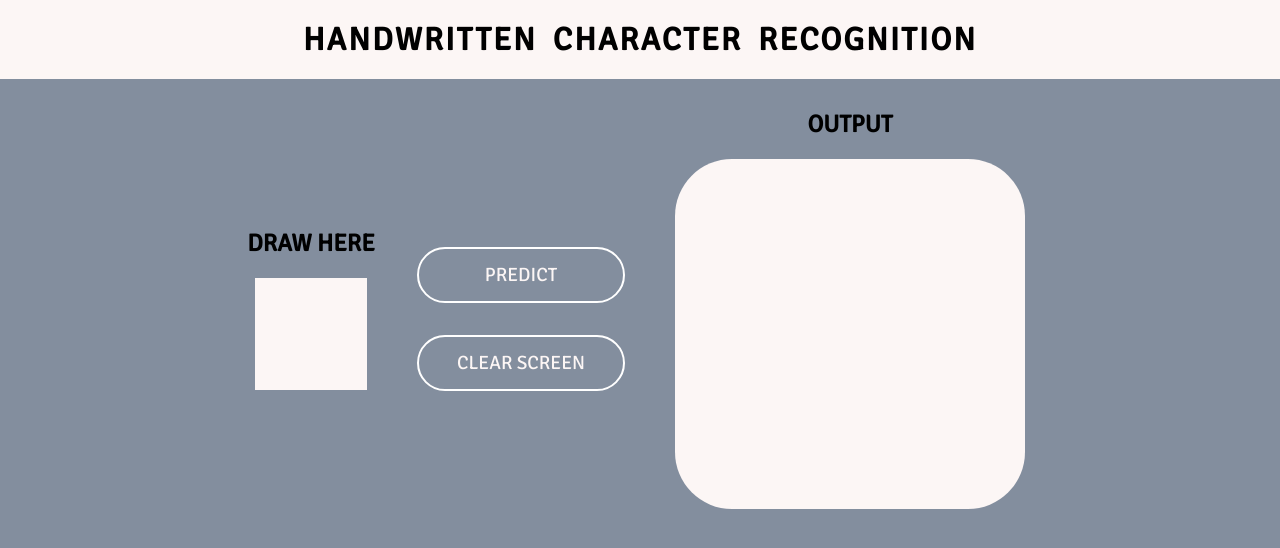
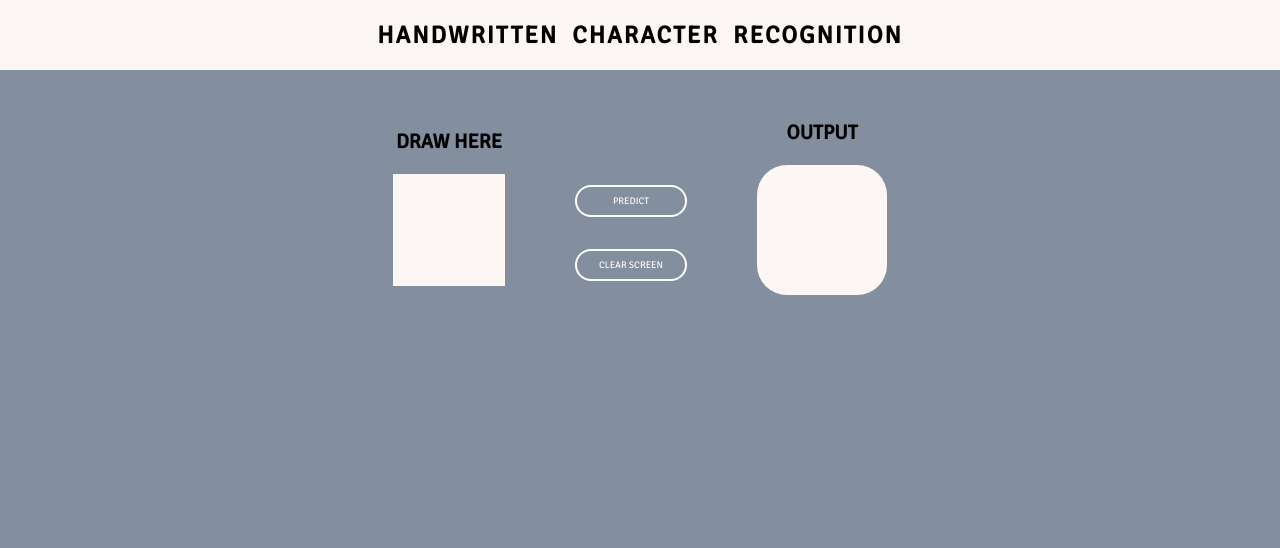
Before and after one commit to parthdasawant/HCR, a Flask app: page / in a window 1280 px wide. Shown: the top 548 px of the page. Run offline with Flask 2, Linux system fonts and the light colour scheme.

Commit message:
2x @utkarsh alignments

```diff
--- a/static/index.css
+++ b/static/index.css
@@ -1,4 +1,4 @@
-@import url('https://fonts.googleapis.com/css2?family=Montserrat:wght@100&family=Signika:wght@400&display=swap');
+@import url("https://fonts.googleapis.com/css2?family=Montserrat:wght@100&family=Signika:wght@400&display=swap");
 
 *,
 *::before,
@@ -6,17 +6,17 @@
   margin: 0;
   padding: 0;
   box-sizing: border-box;
-  font-family: 'Signika', sans-serif;
+  font-family: "Signika", sans-serif;
 }
 
 :root {
-  --output-width: 350px;
-  --output-height: 350px;
+  --output-width: 130px;
+  --output-height: 130px;
   --canvas-width: 112px;
   --canvas-height: 112px;
   --container-width: 100%;
   --container-height: 100%;
-  --heading-font-size: max(2em, calc(.03 * var(--container-width)));
+  --heading-font-size: max(2em, calc(0.03 * var(--container-width)));
 }
 
 body {
@@ -27,14 +27,16 @@ body {
 
 .heading {
   text-align: center;
-  background: #FCF6F5FF;
+  background: #fcf6f5ff;
   padding: 20px;
-  font-size: var(--heading-font-size);
+  /* font-size: var(--heading-font-size); */
+  font-size: 1.5rem;
   width: 100vw;
   text-transform: uppercase;
   letter-spacing: 2px;
   word-spacing: 7px;
   color: black;
+  font-weight:bold;
 }
 
 .container {
@@ -43,7 +45,7 @@ body {
   display: flex;
   justify-content: center;
   align-items: center;
-  margin-top: 30px;
+  margin-top: 50px;
 }
 
 .input {
@@ -56,16 +58,17 @@ body {
 
 .input-title {
   text-transform: uppercase;
-  font-size: max(1.5em, calc(.02 * var(--container-width)));
+  /* font-size: max(1.5em, calc(0.02 * var(--container-width))); */
+  font-size: 20px;
   color: black;
-  z-index: 1
+  z-index: 1;
 }
 
 .canvas {
   width: var(--canvas-width);
   height: var(--canvas-height);
   border-radius: 0px;
-  background: #FCF6F5FF;
+  background: #fcf6f5ff;
   margin: 20px;
   /* min-width: 350px;
   min-height: 350px;
@@ -83,7 +86,7 @@ body {
 .colorPicker {
   width: 150px;
   height: 30px;
-  border: 2px solid #FCF6F5FF;
+  border: 2px solid #fcf6f5ff;
   border-radius: 25px;
   padding: 7px;
   outline: none;
@@ -96,29 +99,29 @@ body {
   display: flex;
   flex-direction: column;
   gap: 2rem;
-  margin: 20px 0;
+  /* margin: 20px 0; */
+  margin: 30px 30px 0 30px;
   justify-content: center;
   align-items: center;
 }
 
-.buttons>* {
-  width: 13rem;
-  height: 3.5rem;
+.buttons > * {
+  width: 7rem;
+  height: 2rem;
   border-radius: 50px;
   border: 2px solid white;
-  color: #FCF6F5FF;
+  color: #fcf6f5ff;
   outline: none;
   background: transparent;
-  font-size: 1.2rem;
+  font-size: 0.6rem;
   text-transform: uppercase;
   cursor: pointer;
-  transition: .2s ease;
-  margin: 0 10px;
+  transition: 0.2s ease;
   z-index: 1;
 }
 
-.buttons>*:hover {
-  background: #FCF6F5FF;
+.buttons > *:hover {
+  background: #fcf6f5ff;
   color: black;
   transform: scale(1.1);
 }
@@ -134,36 +137,36 @@ body {
 .output-box {
   width: var(--output-width);
   height: var(--output-height);
-  border-radius: 57px;
-  background: #FCF6F5FF;
+  border-radius: 30px;
+  background: #fcf6f5ff;
   display: grid;
   place-items: center;
   margin: 20px;
-  font-size: 18em;
+  font-size: 100px;
   user-select: none;
   overflow: hidden;
 }
 
 .output-title {
   text-transform: uppercase;
-  font-size: max(1.5em, calc(.02 * var(--container-width)));
+  /* font-size: max(1.5em, calc(0.02 * var(--container-width))); */
+  font-size: 20px;
   text-align: center;
   color: black;
 }
 
 @media screen and (max-width: 1000px) {
-  .container {
+  /* .container {
     flex-direction: column;
-  }
+  } */
 
   .canvas {
-    width: calc(0.8 * 87vw);
-    height: calc(0.8 * 87vw);
+    width: 112px;
+    height: 112px;
   }
 
   .buttons {
-    flex-direction: row;
+    /* flex-direction: row; */
     flex-wrap: wrap;
-    margin: 40px 0;
   }
 }
--- a/templates/index.html
+++ b/templates/index.html
@@ -18,7 +18,7 @@
 
 <body>
 
-  <h1 class="heading">Handwritten Character Recognition</h1>
+  <h1 class="heading"><b>Handwritten Character Recognition</b></h1>
   <div class="container" id="container">
 
     <!-- Input container -->
```
